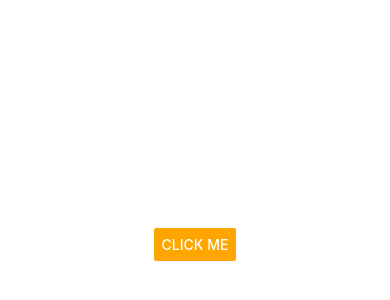
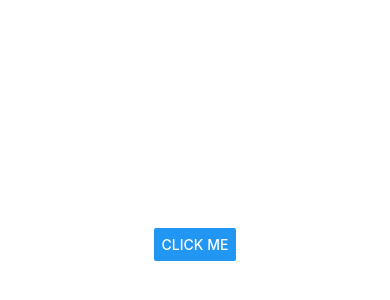
Before and after one commit to QuintonEL/DoneWithIt, a React Native app: screen / in a window 390 px wide. Shown: the part 178-478 px from the top of the page. Built offline with nearby package versions, Linux system fonts and the light colour scheme.

Commit message:
customizing alert messages

```diff
--- a/App.js
+++ b/App.js
@@ -1,5 +1,5 @@
 import React from "react";
-import { StyleSheet, SafeAreaView, Button } from "react-native";
+import { StyleSheet, SafeAreaView, Alert, Button } from "react-native";
 
 export default function App() {
   const handlePress = () => console.log("text pressed");
@@ -7,8 +7,14 @@ export default function App() {
   return (
     <SafeAreaView style={styles.container}>
       <Button
-      color="orange"
-      title="Click Me" onPress={() => console.log("pressed")} />
+        title="Click Me"
+        onPress={() =>
+          Alert.alert("My title", "My Message", [
+            { text: "Yes", onPress: () => console.log('yes') },
+            { text: "No", onPress: () => console.log('no') },
+          ])
+        }
+      />
     </SafeAreaView>
   );
 }
```
